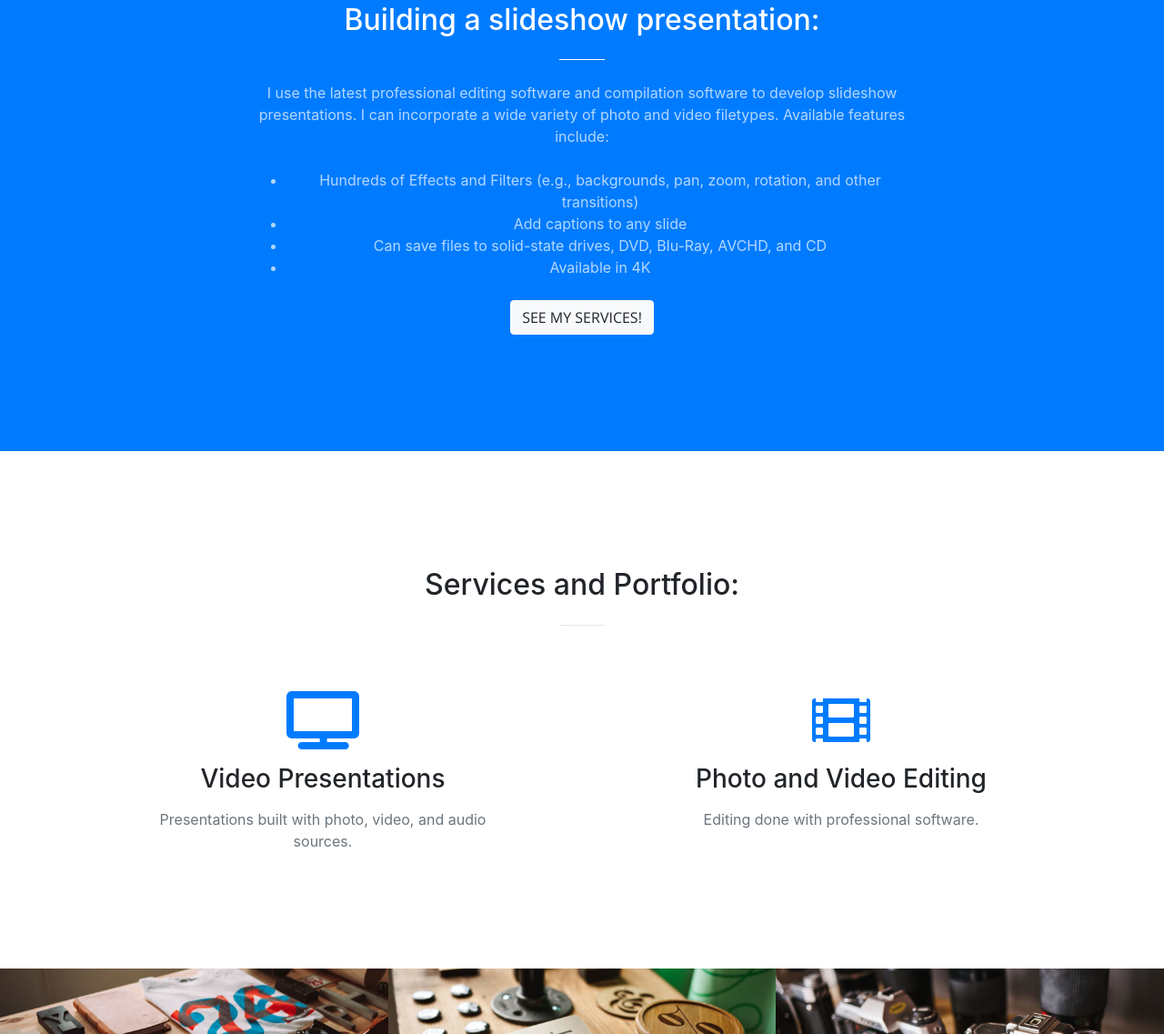
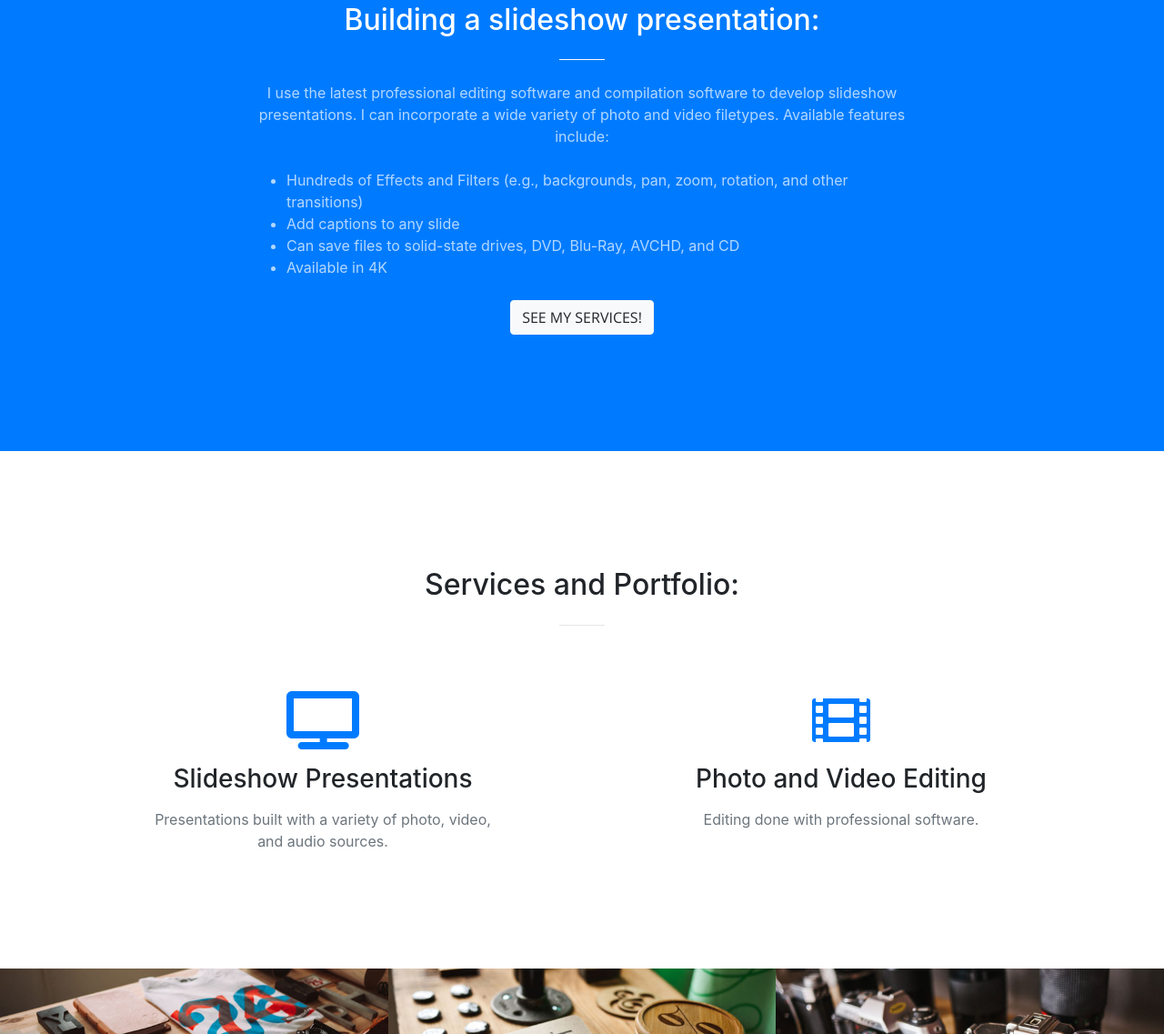
Before and after one commit to randallwschwartz/101_Miller, a website with bundled scripts: page index.html in a window 1280 px wide. Shown: the part 925-2062 px from the top of the page at 91% size. Built offline with nearby package versions, Linux system fonts and the light colour scheme.

Commit message:
2/10 rws updates

```diff
--- a/index.html
+++ b/index.html
@@ -65,7 +65,7 @@
         </div>
         <div class="col-lg-8 mx-auto">
           <p class="text-faded mb-5">Do you have special photos and video that you want to share with family and friends?</p>
-          <p class="text-faded mb-5">I build custom video presentations that you can share for a lifetime.</p>
+          <p class="text-faded mb-5">I build custom slideshow presentations that you can share for a lifetime.</p>
           <a class="btn btn-primary btn-xl js-scroll-trigger" href="#about">Find Out More</a>
         </div>
       </div>
@@ -80,7 +80,7 @@
           <hr class="light my-4">
           <p class="text-faded mb-4">I use the latest professional editing software and compilation software to develop slideshow
             presentations.  I can incorporate a wide variety of photo and video filetypes.  Available features include:</p>
-          <ul class="text-faded mb-4">
+          <ul class="text-faded mb-4 text-left">
             <li>Hundreds of Effects and Filters (e.g., backgrounds, pan, zoom, rotation, and other transitions)</li>
             <li>Add captions to any slide</li>
             <li>Can save files to solid-state drives, DVD, Blu-Ray, AVCHD, and CD</li>
@@ -106,8 +106,8 @@
         <div class="col-lg-6 col-md-6 text-center">
           <div class="service-box mt-5 mx-auto">
             <i class="fas fa-4x fa-tv text-primary mb-3 sr-icon-1"></i>
-            <h3 class="mb-3">Video Presentations</h3>
-            <p class="text-muted mb-0">Presentations built with photo, video, and audio sources.</p>
+            <h3 class="mb-3">Slideshow Presentations</h3>
+            <p class="text-muted mb-0">Presentations built with a variety of photo, video, and audio sources.</p>
           </div>
         </div>
         <div class="col-lg-6 col-md-6 text-center">
```
